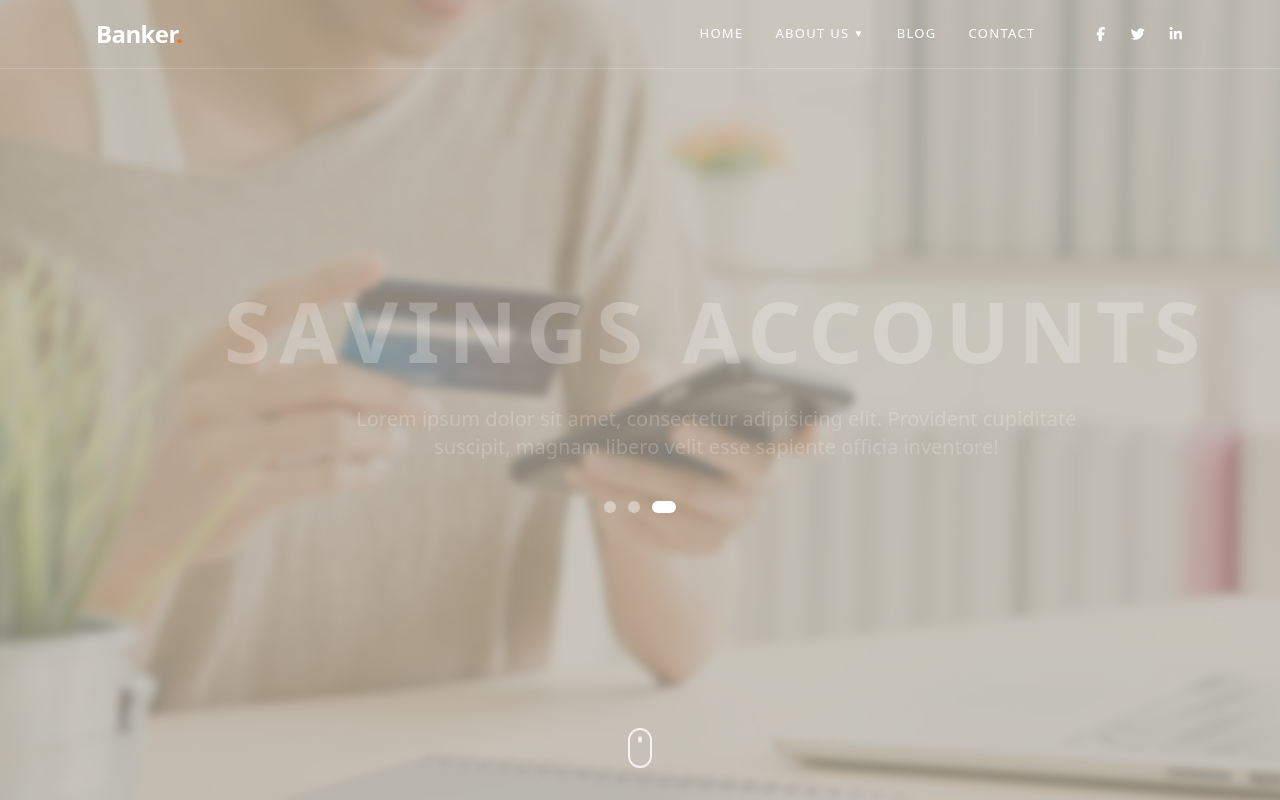
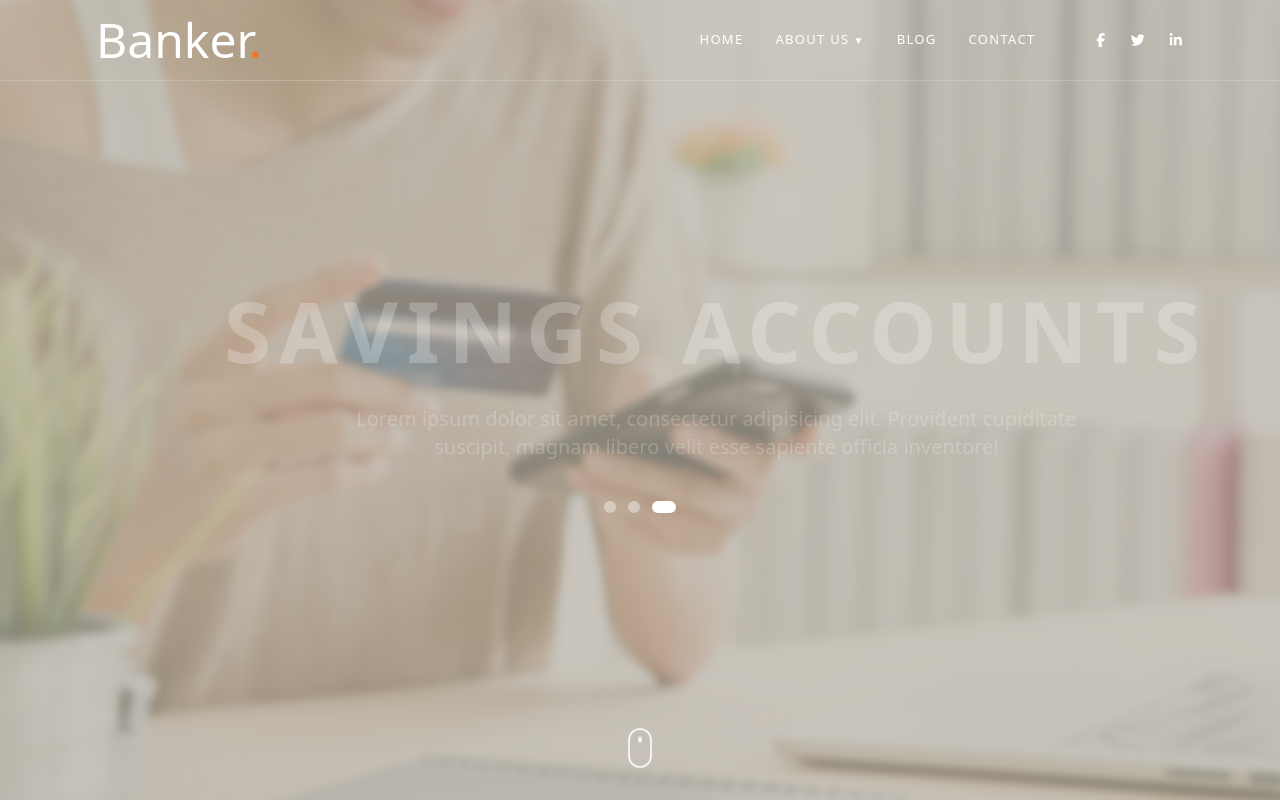
Before and after one commit to bilalbasharat786/frontend, a React (Vite) app: page / in a window 1280 px wide. Shown: the top 800 px of the page. Built offline with nearby package versions, Linux system fonts and the light colour scheme; some icons are missing.

Commit message:
style: Update Navbar logo font size and tracking for improved visibility

```diff
--- a/src/components/Navbar.jsx
+++ b/src/components/Navbar.jsx
@@ -43,7 +43,7 @@ const Navbar = () => {
         }`}
       >
         {/* Logo */}
-        <div className={`text-2xl font-bold tracking-tight cursor-pointer ${scrolled ? 'text-orange-500' : 'text-white'}`} onClick={() => window.scrollTo({top:0, behavior:'smooth'})}>
+        <div className={`text-5xl font-sm -tracking-normal cursor-pointer ${scrolled ? 'text-orange-500' : 'text-white'}`} onClick={() => window.scrollTo({top:0, behavior:'smooth'})}>
           Banker<span className="text-orange-500">.</span>
         </div>
 
```
